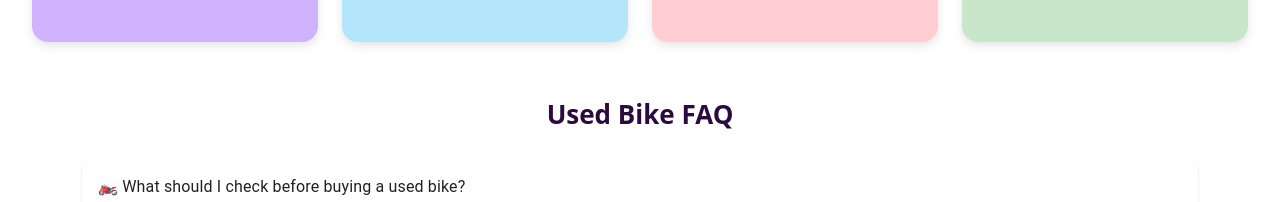
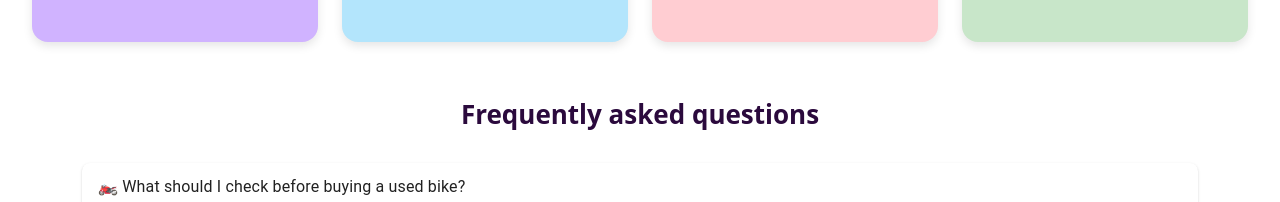
Before and after one commit to sathiskumar-c/wheelsfordeals, a React (Vite) app: page / in a window 1280 px wide. Shown: the part 1838-2040 px from the top of the page. Built offline with nearby package versions, Linux system fonts and the light colour scheme; some icons are missing.

Commit message:
14.04.2025 - frequently-asked-questions

```diff
--- a/src/data/faq-questions.json
+++ b/src/data/frequently-asked-questions.json
@@ -1,5 +1,5 @@
 {
-  "title": "Used Bike FAQ",
+  "title": "Frequently asked questions",
   "faqData": [
     {
       "question": "What should I check before buying a used bike?",
--- a/src/pages/home/home.jsx
+++ b/src/pages/home/home.jsx
@@ -1,12 +1,12 @@
+import "./home.scss";
 import NavbarDeskTop from "../../components/navbar/navbar";
 import Footer from "../../components/footer/footer";
 import PopularBikes from "../../components/popular-bikes/popular-bikes";
-import UsedBikeFaq from "../../components/faq-questions/faq-questions";
+import FrequentlyAskedQuestions from "../../components/frequently-asked-questions/frequently-asked-questions";
 import OurServices from "../../components/our-services/our-services";
 import NeedHelp from "../../components/need-help/need-help";
 import Insights from "../../components/insight-driven/insight-driven";
 import TopRecommendedBrand from "../../components/top-recommended-brand/top-recommended-brand";
-import "./home.scss";
 import BrowseBikesBy from "../../components/browse-bikes/browse-bikes";
 import GetUpdates from "../../components/get-updates/get-updates";
 
@@ -20,7 +20,7 @@ const Home = () => {
       <TopRecommendedBrand />
       <NeedHelp />
       <Insights />
-      <UsedBikeFaq />
+      <FrequentlyAskedQuestions />
       <GetUpdates />
       <Footer />
     </>
```
Also changed, not shown: src/components/frequently-asked-questions/frequently-asked-questions.jsx (renamed from src/components/faq-questions/faq-questions.jsx, +4 -4 lines), src/components/frequently-asked-questions/frequently-asked-questions.scss (renamed from src/components/faq-questions/faq-questions.scss), 1 other file (tests, documents, lock files or other folders).
